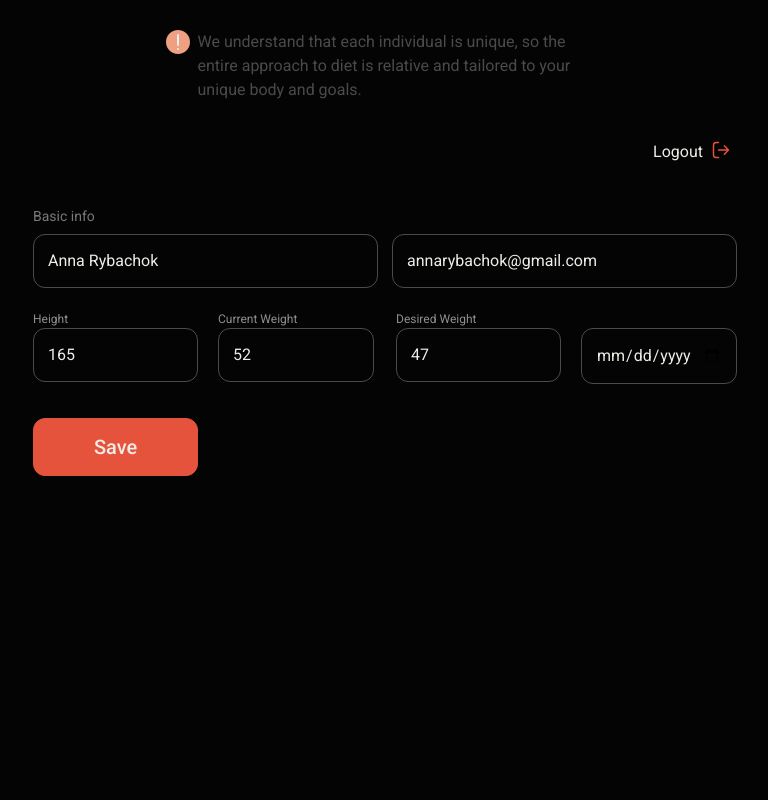
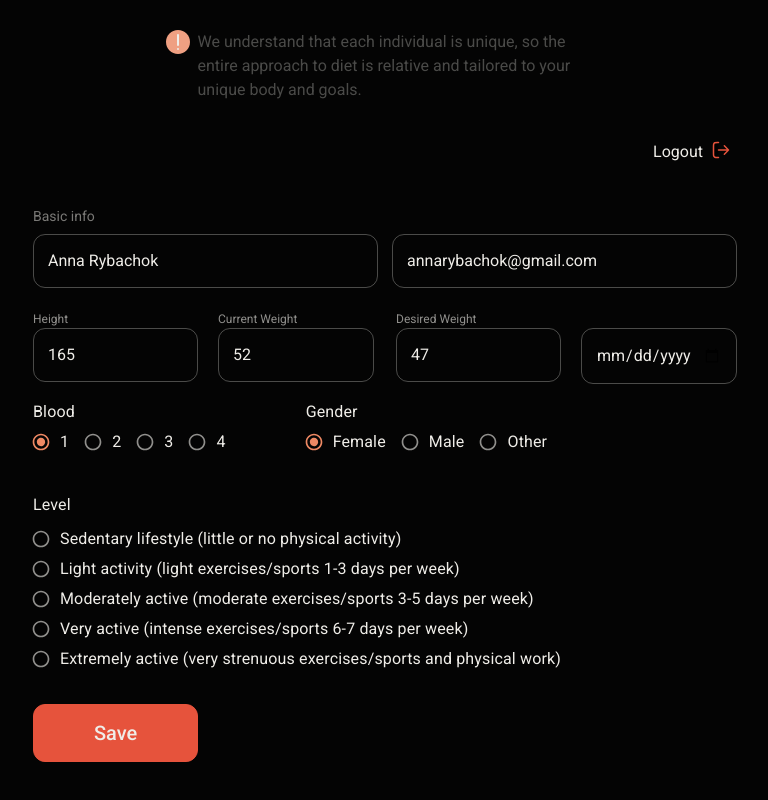
Before and after one commit to made-by-curiosity/power_pulse_frontend, a React (Create React App) app: page /power_pulse_frontend/profile in a window 1280 px wide. Shown: the part 658-1458 px from the top of the page, without its empty margins (255-1023 px from the left). Before the commit the page ends 1188 px from the top, so only its background shows below. Built offline with nearby package versions, Linux system fonts and the light colour scheme.

Commit message:
add radioBtns

```diff
--- a/src/components/UserForm/UserForm.jsx
+++ b/src/components/UserForm/UserForm.jsx
@@ -1,10 +1,10 @@
 import React, { useState } from 'react';
 import { Formik, Field, Form } from 'formik';
+import useMediaQuery from '@mui/material/useMediaQuery';
+
 import { CustomInput } from 'components/CustomInput/CustomInput';
 import { CustomGroupRadio } from 'components/CustomRadio/CustomGroupRadio';
 import { MainButton } from 'components/MainButton/MainButton';
-
-import { css } from '@emotion/react';
 
 import {
   Title,
@@ -12,10 +12,26 @@ import {
   UserBasicInfoWrapper,
   UserOtherInfoWrapper,
   InnerWrapper,
+  GenderWrap,
+  BloodWrap,
+  LevelWrap,
+  RadioGroupWrap,
 } from './UserForm.styled';
 
 export const UserForm = ({ user }) => {
-  const { name, email, height, currentWeight, desiredWeight, birthday } = user;
+  const {
+    name,
+    email,
+    height,
+    currentWeight,
+    desiredWeight,
+    birthday,
+    blood,
+    sex,
+    lifeStyleType,
+  } = user;
+
+  const tablet = useMediaQuery('(min-width:768px)');
 
   const initialValues = {
     name: name,
@@ -24,10 +40,13 @@ export const UserForm = ({ user }) => {
     currentWeight: currentWeight,
     desiredWeight: desiredWeight,
     birthday: birthday,
+    blood: blood,
+    gender: sex,
+    level: lifeStyleType,
   };
 
   const handleSubmit = (values, actions) => {
-    // console.log(values);
+    console.log(values);
     // console.log(actions);
     // actions.resetForm();
   };
@@ -104,7 +123,84 @@ export const UserForm = ({ user }) => {
               </InnerWrapper>
             </UserOtherInfoWrapper>
 
-            {/* <CustomGroupRadio /> */}
+            <RadioGroupWrap>
+              <BloodWrap>
+                <CustomGroupRadio
+                  label="Blood"
+                  name="blood"
+                  radioGroupDirection={true}
+                  typographyStyling={
+                    tablet ? { fontSize: 16 } : { fontSize: 14 }
+                  }
+                  formLabelStyling={
+                    tablet ? { fontSize: 16 } : { fontSize: 14 }
+                  }
+                  options={[
+                    { value: '1', label: '1' },
+                    { value: '2', label: '2' },
+                    { value: '3', label: '3' },
+                    { value: '4', label: '4' },
+                  ]}
+                />
+              </BloodWrap>
+              <GenderWrap>
+                <CustomGroupRadio
+                  label="Gender"
+                  name="gender"
+                  radioGroupDirection={true}
+                  typographyStyling={
+                    tablet ? { fontSize: 16 } : { fontSize: 14 }
+                  }
+                  formLabelStyling={
+                    tablet ? { fontSize: 16 } : { fontSize: 14 }
+                  }
+                  options={[
+                    { value: 'female', label: 'Female' },
+                    { value: 'male', label: 'Male' },
+                    { value: 'other', label: 'Other' },
+                  ]}
+                />
+              </GenderWrap>
+            </RadioGroupWrap>
+            <LevelWrap>
+              <CustomGroupRadio
+                label="Level"
+                name="level"
+                radioGroupDirection={false}
+                typographyStyling={tablet ? { fontSize: 16 } : { fontSize: 14 }}
+                formControlLabelStyling={tablet ? { mb: -1 } : { mb: 0.5 }}
+                formLabelStyling={
+                  tablet ? { mb: 0.5, fontSize: 16 } : { mb: 0.5 }
+                }
+                options={[
+                  {
+                    value: 'sedentary',
+                    label:
+                      'Sedentary lifestyle (little or no physical activity)',
+                  },
+                  {
+                    value: 'light',
+                    label:
+                      'Light activity (light exercises/sports 1-3 days per week)',
+                  },
+                  {
+                    value: 'moderately',
+                    label:
+                      'Moderately active (moderate exercises/sports 3-5 days per week)',
+                  },
+                  {
+                    value: 'very',
+                    label:
+                      'Very active (intense exercises/sports 6-7 days per week)',
+                  },
+                  {
+                    value: 'extremely',
+                    label:
+                      'Extremely active (very strenuous exercises/sports and physical work)',
+                  },
+                ]}
+              />
+            </LevelWrap>
 
             <br />
             <MainButton
--- a/src/components/UserForm/UserForm.styled.jsx
+++ b/src/components/UserForm/UserForm.styled.jsx
@@ -87,3 +87,16 @@ export const InnerWrapper = styled.div`
     justify-content: space-between;
   }
 `;
+
+export const GenderWrap = styled.div``;
+
+export const LevelWrap = styled.div``;
+
+export const BloodWrap = styled.div`
+  margin-right: 64px;
+`;
+
+export const RadioGroupWrap = styled.div`
+  margin-bottom: 24px;
+  display: flex;
+`;
```
